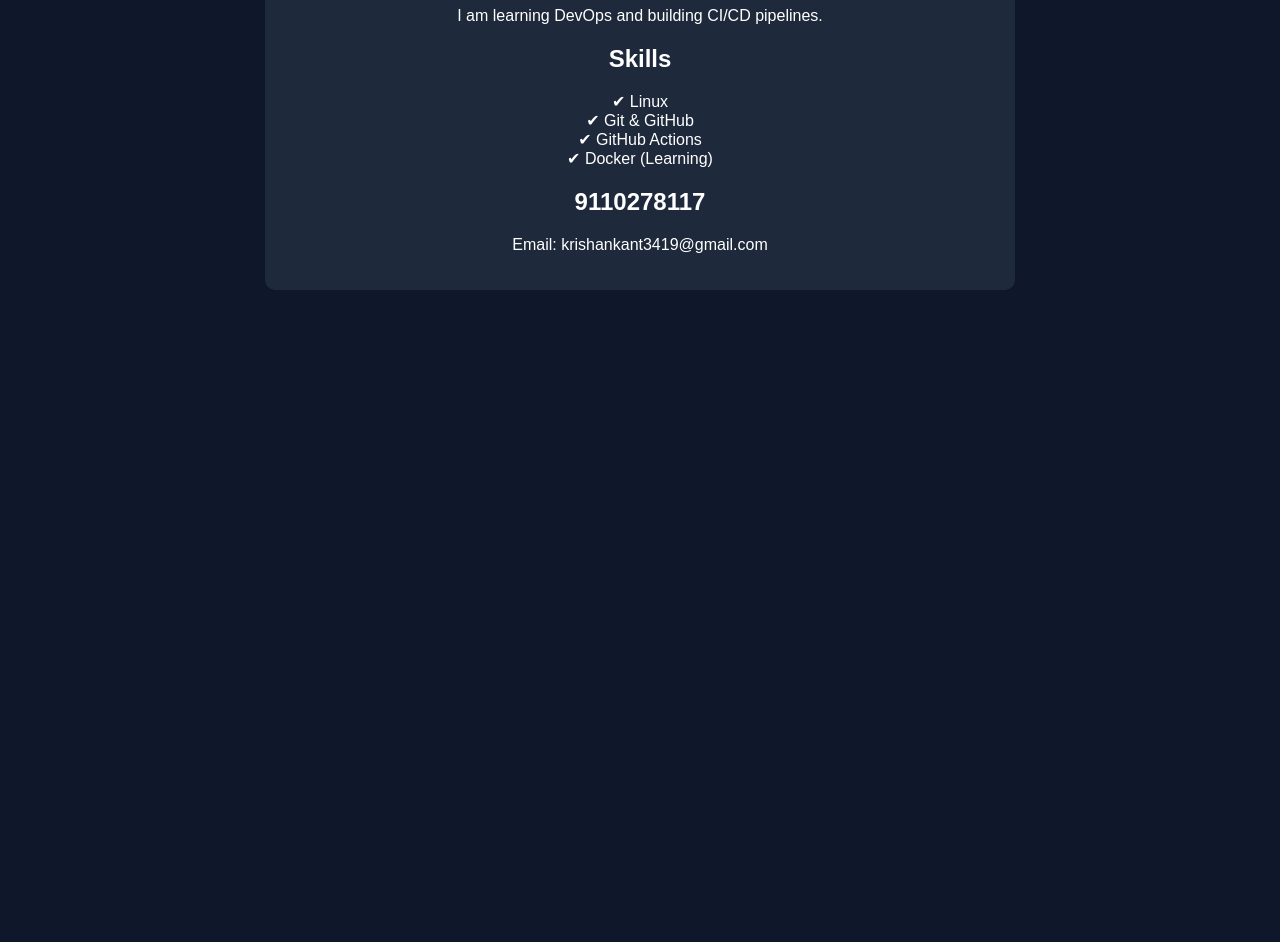
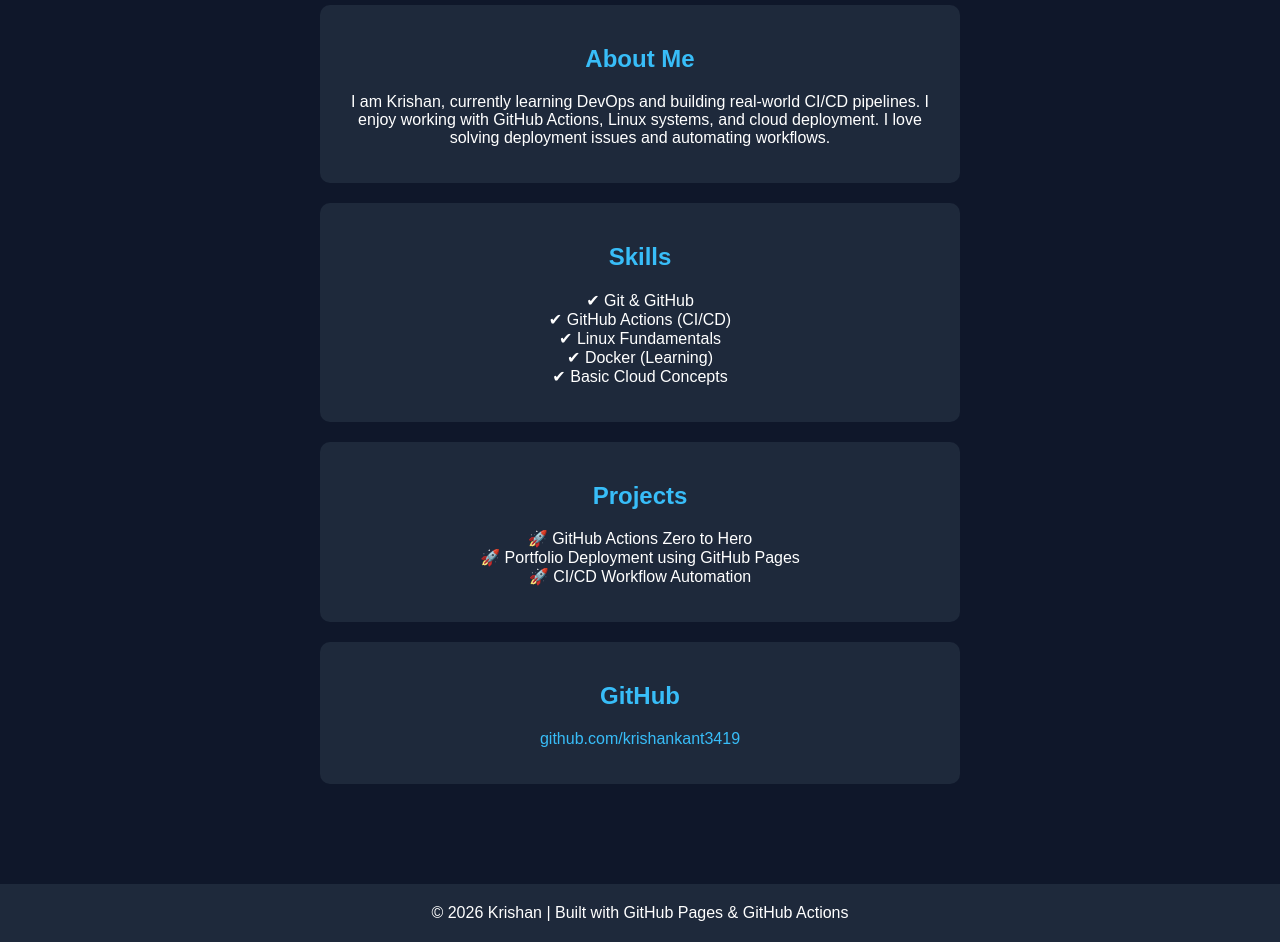
Before and after one commit to krishankant3419/github-actions-zero-to-hero, a plain HTML site: page index.html in a window 1280 px wide. Shown: the part 183-1125 px from the top of the page. Before the commit the page ends 800 px from the top, so only its background shows below. Drawn offline with Linux system fonts and the light colour scheme.

Commit message:
Revise index.html for DevOps learner profile
Updated the title and modified content to reflect learning focus in DevOps. Enhanced styling and structure for better presentation.

```diff
--- a/index.html
+++ b/index.html
@@ -1,44 +1,110 @@
 <!DOCTYPE html>
 <html>
 <head>
-  <title>Krishan | DevOps Engineer</title>
+  <title>Krishan | DevOps Learner</title>
+  <meta name="viewport" content="width=device-width, initial-scale=1.0">
   <style>
     body {
-      font-family: Arial;
+      margin: 0;
+      font-family: Arial, sans-serif;
+      background: #0f172a;
+      color: white;
+    }
+
+    header {
+      background: #1e293b;
+      padding: 20px;
       text-align: center;
-      background-color: #0f172a;
-      color: white;
+    }
+
+    header h1 {
+      color: #38bdf8;
+      margin: 0;
+    }
+
+    section {
       padding: 40px;
+      text-align: center;
     }
+
     .card {
       background: #1e293b;
+      margin: 20px auto;
       padding: 20px;
       border-radius: 10px;
-      width: 60%;
-      margin: auto;
+      width: 80%;
+      max-width: 600px;
     }
-    h1 {
+
+    h2 {
       color: #38bdf8;
+    }
+
+    a {
+      color: #38bdf8;
+      text-decoration: none;
+    }
+
+    footer {
+      text-align: center;
+      padding: 20px;
+      background: #1e293b;
+      margin-top: 40px;
     }
   </style>
 </head>
+
 <body>
 
-  <div class="card">
-    <h1>Hi, I am Krishan 🚀</h1>
-    <h3>DevOps Enthusiast | Linux | Docker | GitHub Actions</h3>
+  <header>
+    <h1>Krishan 🚀</h1>
+    <p>DevOps Enthusiast | CI/CD Learner | Linux Explorer</p>
+  </header>
 
-    <p>I am learning DevOps and building CI/CD pipelines.</p>
+  <section>
+    <div class="card">
+      <h2>About Me</h2>
+      <p>
+        I am Krishan, currently learning DevOps and building real-world CI/CD pipelines.
+        I enjoy working with GitHub Actions, Linux systems, and cloud deployment.
+        I love solving deployment issues and automating workflows.
+      </p>
+    </div>
 
-    <h2>Skills</h2>
-    <p>✔ Linux<br>
-       ✔ Git & GitHub<br>
-       ✔ GitHub Actions<br>
-       ✔ Docker (Learning)</p>
+    <div class="card">
+      <h2>Skills</h2>
+      <p>
+        ✔ Git & GitHub<br>
+        ✔ GitHub Actions (CI/CD)<br>
+        ✔ Linux Fundamentals<br>
+        ✔ Docker (Learning)<br>
+        ✔ Basic Cloud Concepts
+      </p>
+    </div>
 
-    <h2>9110278117</h2>
-    <p>Email: krishankant3419@gmail.com</p>
-  </div>
+    <div class="card">
+      <h2>Projects</h2>
+      <p>
+        🚀 GitHub Actions Zero to Hero<br>
+        🚀 Portfolio Deployment using GitHub Pages<br>
+        🚀 CI/CD Workflow Automation
+      </p>
+    </div>
+
+    <div class="card">
+      <h2>GitHub</h2>
+      <p>
+        <a href="https://github.com/krishankant3419" target="_blank">
+          github.com/krishankant3419
+        </a>
+      </p>
+    </div>
+  </section>
+
+  <footer>
+    © 2026 Krishan | Built with GitHub Pages & GitHub Actions
+  </footer>
 
 </body>
 </html>
+</html>
```
